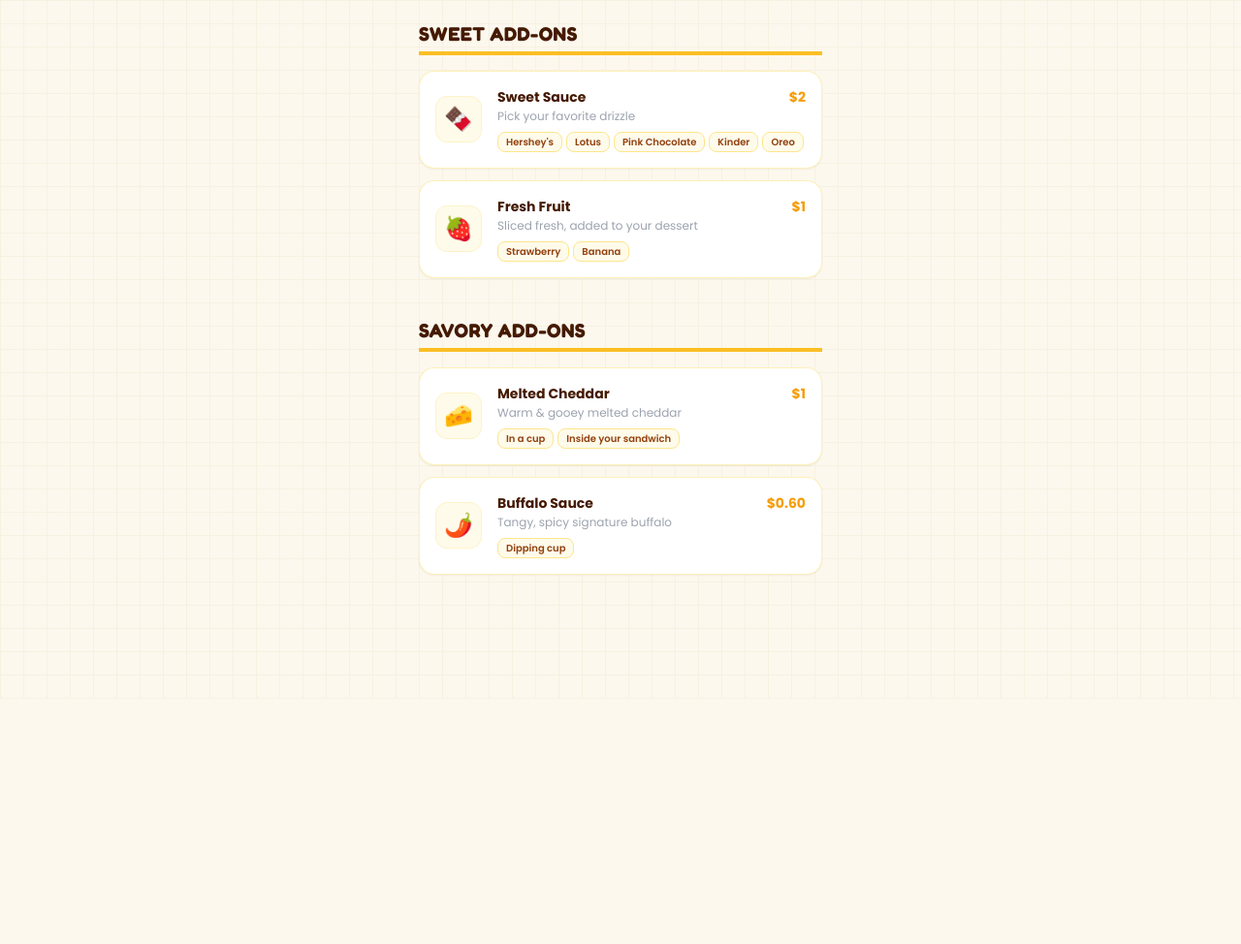
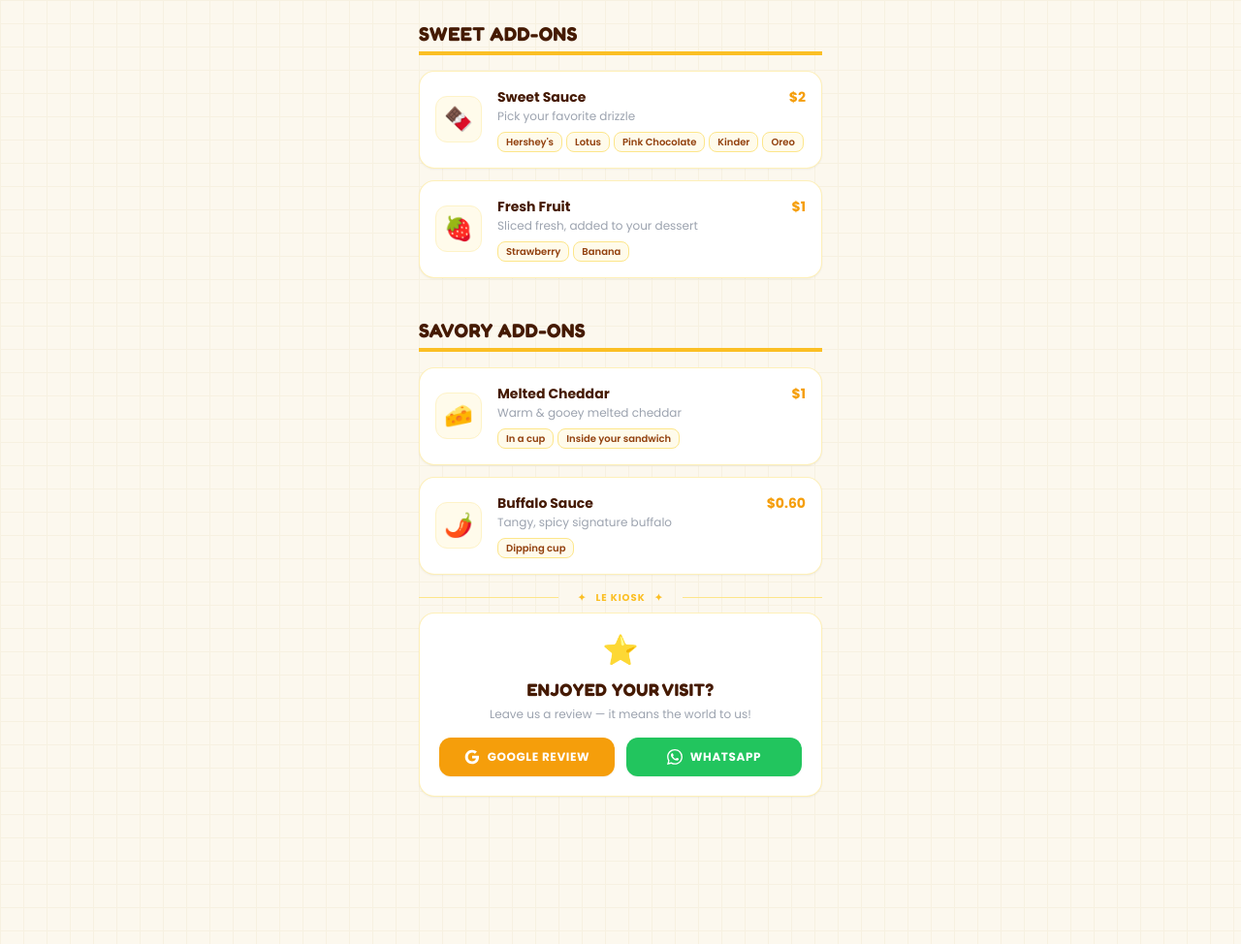
Before and after one commit to joetheproz5/le-kiosk-menu, a plain HTML site: page index.html in a window 1280 px wide. Shown: the part 4056-5030 px from the top of the page at 97% size. Before the commit the page ends 4777 px from the top, so only its background shows below. Drawn offline with nearby package versions, Linux system fonts and the light colour scheme.

Commit message:
Update index.html

```diff
--- a/index.html
+++ b/index.html
@@ -90,6 +90,42 @@
 
     <main class="max-w-md mx-auto px-4 pt-6 space-y-10" id="menu-container"></main>
 
+
+
+    <!-- Divider -->
+    <div class="max-w-md mx-auto px-4 mt-4 mb-2 flex items-center gap-3">
+        <div class="flex-1 h-px bg-amber-200"></div>
+        <span class="text-amber-400 text-[10px] font-bold uppercase tracking-widest px-2">✦ &nbsp; Le Kiosk &nbsp; ✦</span>
+        <div class="flex-1 h-px bg-amber-200"></div>
+    </div>
+
+    <!-- Leave a Review Section -->
+    <section class="max-w-md mx-auto px-4 pb-6 mt-2">
+        <div class="bg-white rounded-2xl border border-amber-200/60 shadow-sm p-5 text-center">
+            <div class="text-3xl mb-2">⭐</div>
+            <h3 class="brand-heading text-lg font-bold text-amber-950 uppercase tracking-wide">Enjoyed your visit?</h3>
+            <p class="text-gray-400 text-xs mt-1 mb-4">Leave us a review — it means the world to us!</p>
+            <div class="flex gap-3">
+                <a href="https://share.google/fmnwOKoSpsGkA0QmU" target="_blank" rel="noopener noreferrer"
+                   class="flex-1 flex items-center justify-center gap-2 bg-amber-500 hover:bg-amber-400 text-white font-bold text-xs uppercase tracking-wider py-3 rounded-xl transition shadow-sm">
+                    <svg xmlns="http://www.w3.org/2000/svg" viewBox="0 0 24 24" class="w-4 h-4 fill-white">
+                        <path d="M22.56 12.25c0-.78-.07-1.53-.2-2.25H12v4.26h5.92c-.26 1.37-1.04 2.53-2.21 3.31v2.77h3.57c2.08-1.92 3.28-4.74 3.28-8.09z"/>
+                        <path d="M12 23c2.97 0 5.46-.98 7.28-2.66l-3.57-2.77c-.98.66-2.23 1.06-3.71 1.06-2.86 0-5.29-1.93-6.16-4.53H2.18v2.84C3.99 20.53 7.7 23 12 23z"/>
+                        <path d="M5.84 14.09c-.22-.66-.35-1.36-.35-2.09s.13-1.43.35-2.09V7.07H2.18C1.43 8.55 1 10.22 1 12s.43 3.45 1.18 4.93l3.66-2.84z"/>
+                        <path d="M12 5.38c1.62 0 3.06.56 4.21 1.64l3.15-3.15C17.45 2.09 14.97 1 12 1 7.7 1 3.99 3.47 2.18 7.07l3.66 2.84c.87-2.6 3.3-4.53 6.16-4.53z"/>
+                    </svg>
+                    Google Review
+                </a>
+                <a href="https://wa.me/76840244?text=Hi%20Le%20Kiosk!%20I%20wanted%20to%20leave%20some%20feedback%20%F0%9F%8C%9F" target="_blank" rel="noopener noreferrer"
+                   class="flex-1 flex items-center justify-center gap-2 bg-green-500 hover:bg-green-400 text-white font-bold text-xs uppercase tracking-wider py-3 rounded-xl transition shadow-sm">
+                    <svg xmlns="http://www.w3.org/2000/svg" viewBox="0 0 24 24" fill="currentColor" class="w-4 h-4">
+                        <path d="M17.472 14.382c-.297-.149-1.758-.867-2.03-.967-.273-.099-.471-.148-.67.15-.197.297-.767.966-.94 1.164-.173.199-.347.223-.644.075-.297-.15-1.255-.463-2.39-1.475-.883-.788-1.48-1.761-1.653-2.059-.173-.297-.018-.458.13-.606.134-.133.298-.347.446-.52.149-.174.198-.298.298-.497.099-.198.05-.371-.025-.52-.075-.149-.669-1.612-.916-2.207-.242-.579-.487-.5-.669-.51a12.8 12.8 0 0 0-.57-.01c-.198 0-.52.074-.792.372-.272.297-1.04 1.016-1.04 2.479 0 1.462 1.065 2.875 1.213 3.074.149.198 2.096 3.2 5.077 4.487.709.306 1.262.489 1.694.625.712.227 1.36.195 1.871.118.571-.085 1.758-.719 2.006-1.413.248-.694.248-1.289.173-1.413-.074-.124-.272-.198-.57-.347m-5.421 7.403h-.004a9.87 9.87 0 0 1-5.031-1.378l-.361-.214-3.741.982.998-3.648-.235-.374a9.86 9.86 0 0 1-1.51-5.26c.001-5.45 4.436-9.884 9.888-9.884 2.64 0 5.122 1.03 6.988 2.898a9.825 9.825 0 0 1 2.893 6.994c-.003 5.45-4.437 9.884-9.885 9.884m8.413-18.297A11.815 11.815 0 0 0 12.05 0C5.495 0 .16 5.335.157 11.892c0 2.096.547 4.142 1.588 5.945L.057 24l6.305-1.654a11.882 11.882 0 0 0 5.683 1.448h.005c6.554 0 11.89-5.335 11.893-11.893a11.821 11.821 0 0 0-3.48-8.413Z"/>
+                    </svg>
+                    WhatsApp
+                </a>
+            </div>
+        </div>
+    </section>
     <!-- Bottom bar with popup bubble -->
     <div class="fixed bottom-0 left-0 right-0 p-4 z-50 max-w-md mx-auto">
 
@@ -239,7 +275,7 @@
             let html = `<section id="${category.key}" class="scroll-mt-24">`;
             html += `<h2 class="brand-heading text-xl font-bold border-b-4 border-amber-400 pb-1 mb-4 text-amber-950 uppercase tracking-wide">${category.title}</h2>`;
             html += `<div class="grid gap-3">`;
-            category.addonGroups.forEach(group => {
+            category.addonGroups.forEach((group, index) => {
                 html += `
                 <div class="bg-white rounded-2xl border border-amber-200/60 shadow-sm p-4 flex items-center gap-4">
                     <div class="w-12 h-12 rounded-xl flex items-center justify-center text-2xl flex-shrink-0 bg-amber-50 border border-amber-100">
```
